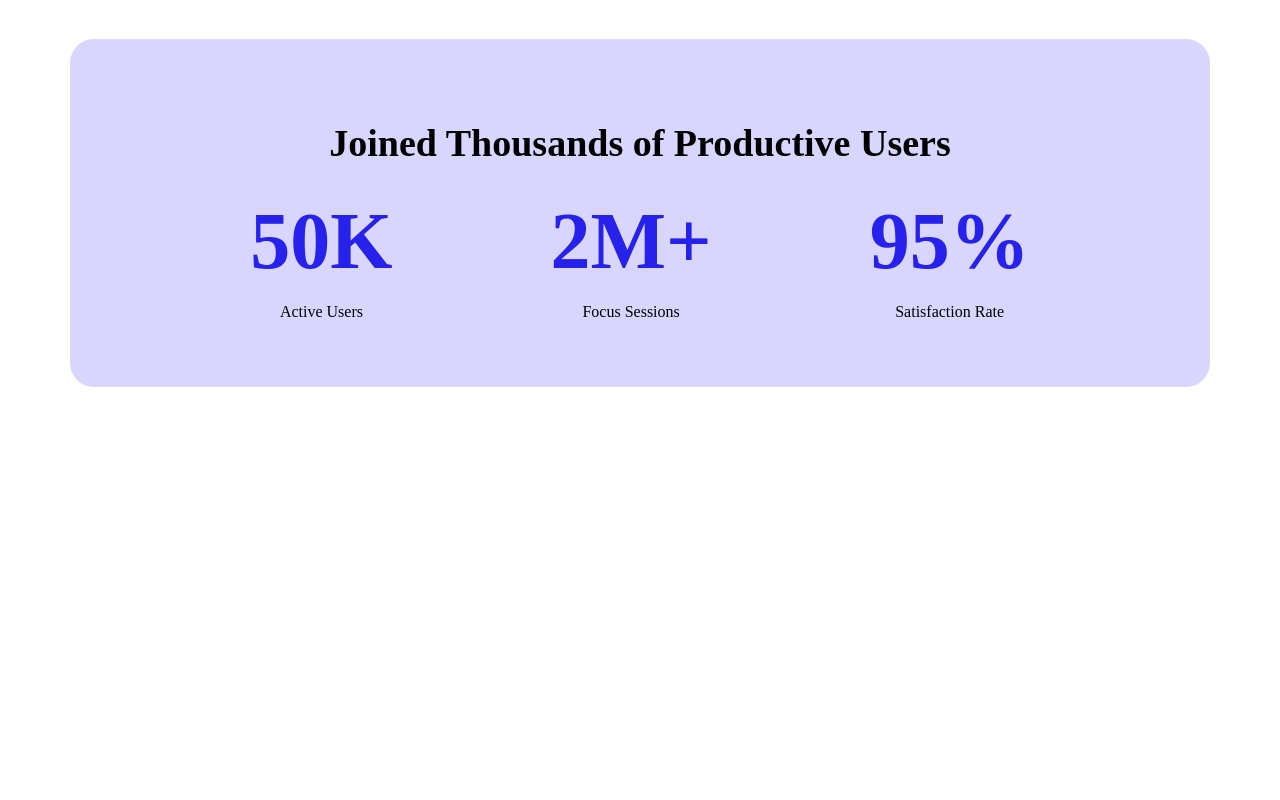
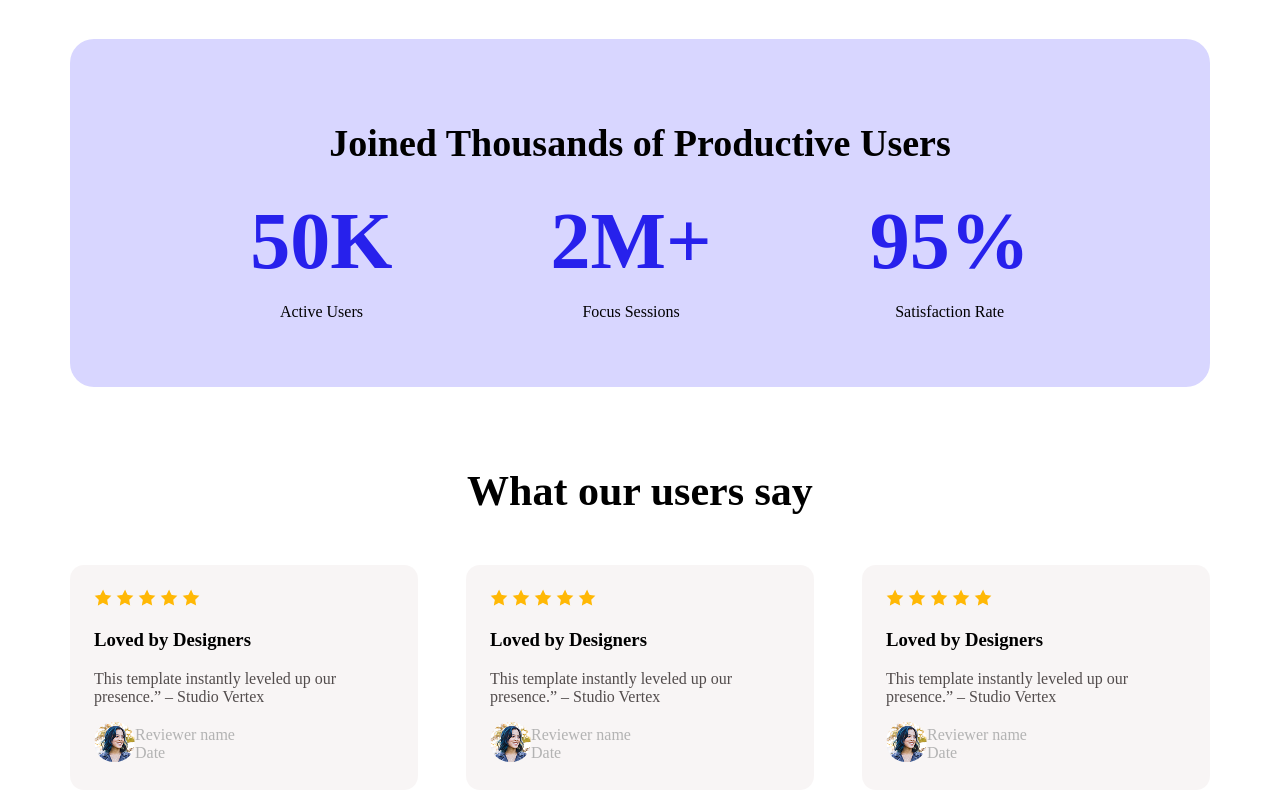
Before and after one commit to AmirHamza20/Frist-Assignment, a plain HTML site: page index.html in a window 1280 px wide. Shown: the part 1113-1913 px from the top of the page. Before the commit the page ends 1580 px from the top, so only its background shows below. Drawn offline with Linux system fonts and the light colour scheme.

Commit message:
review section

```diff
--- a/index.html
+++ b/index.html
@@ -81,6 +81,80 @@
                 </div>
         </section>
 
+        <!-- review section start  -->
+
+        <section id="main-review" class="review">
+                <div class="review-wrapper">
+                    <div class="container">
+                        <div class="review-flex-container">
+                            <h1>What our users say</h1>
+                                <div class="review-flex-col-card">
+                                    <div class="review-card">
+                                        <img src="img/icon-star.png" alt="">
+                                        <img src="img/icon-star.png" alt="">
+                                        <img src="img/icon-star.png" alt="">
+                                        <img src="img/icon-star.png" alt="">
+                                        <img src="img/icon-star.png" alt="">
+                                        <h3>Loved by Designers</h3>
+                                        <p>This template instantly leveled up our presence.” – Studio Vertex</p>
+                                        <div class="avatar">
+                                             <div class="avater-img">
+                                                <img src="img/avatar.png" alt="">
+                                             </div>
+                                             <div class="avatar-title">
+                                                <p>Reviewer name</p>
+                                                <p>Date</p>
+                                             </div>
+                                        </div>
+
+                                    </div>
+
+
+                                    <div class="review-card">
+                                        <img src="img/icon-star.png" alt="">
+                                        <img src="img/icon-star.png" alt="">
+                                        <img src="img/icon-star.png" alt="">
+                                        <img src="img/icon-star.png" alt="">
+                                        <img src="img/icon-star.png" alt="">
+                                        <h3>Loved by Designers</h3>
+                                        <p>This template instantly leveled up our presence.” – Studio Vertex</p>
+                                        <div class="avatar">
+                                             <div class="avater-img">
+                                                <img src="img/avatar.png" alt="">
+                                             </div>
+                                             <div class="avatar-title">
+                                                <p>Reviewer name</p>
+                                                <p>Date</p>
+                                             </div>
+                                        </div>
+
+                                    </div>
+                                    <div class="review-card">
+                                        <img src="img/icon-star.png" alt="">
+                                        <img src="img/icon-star.png" alt="">
+                                        <img src="img/icon-star.png" alt="">
+                                        <img src="img/icon-star.png" alt="">
+                                        <img src="img/icon-star.png" alt="">
+                                        <h3>Loved by Designers</h3>
+                                        <p>This template instantly leveled up our presence.” – Studio Vertex</p>
+                                        <div class="avatar">
+                                             <div class="avater-img">
+                                                <img src="img/avatar.png" alt="">
+                                             </div>
+                                             <div class="avatar-title">
+                                                <p>Reviewer name</p>
+                                                <p>Date</p>
+                                             </div>
+                                        </div>
+
+                                    </div>
+                                </div>
+                            </div>
+                        </div>
+                    </div>
+                </div>
+        </section>
+
     </main>
 </body>
 </html>
--- a/style.css
+++ b/style.css
@@ -100,3 +100,44 @@ img.img-logo {
     margin: 0px;
 
 }
+
+/* review card section start  */
+
+.review-flex-container h1 {
+    text-align: center;
+    font-size: 42px;
+    margin-bottom: 50px;
+}
+
+.review-flex-col-card {
+    display: flex;
+    justify-content: space-between;
+     gap: 20px;
+     margin-bottom: 116px;
+}
+
+.review-card{
+    padding: 24px;
+    background-color: #f7f4f4e0;
+    border: none;
+    border-radius: 14px;
+    width: 300px;
+
+}
+.review-card p {
+    color: #524c4c;
+}
+
+.avatar {
+    display: flex;
+    align-items: center;
+}
+
+.avatar img{
+    border-radius: 50px;
+}
+
+.avatar-title p {
+    margin: 0px;
+    color: #B3B3B3;
+}
```
